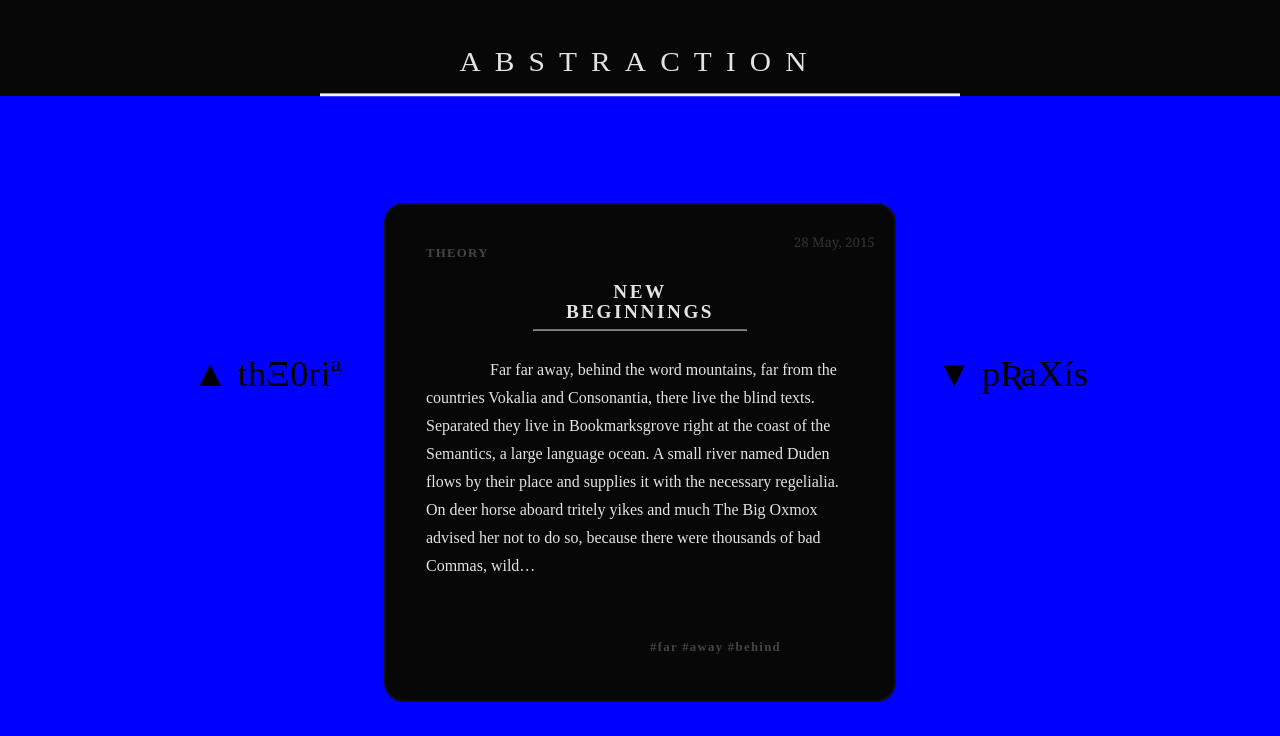
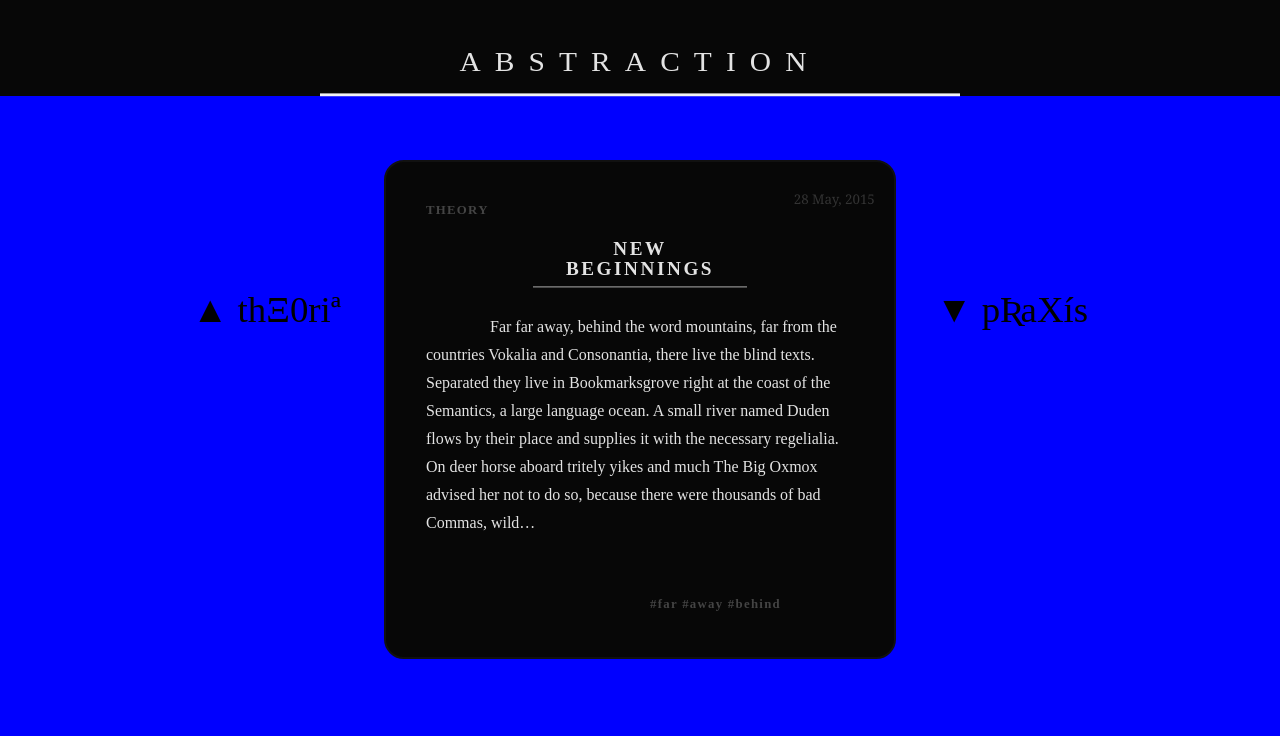
Before and after one commit to nath1as/abstractionOLD, a Gatsby site: page / in a window 1280 px wide. Shown: the top 736 px of the page. Built offline with nearby package versions, Linux system fonts and the light colour scheme; Gatsby itself is replaced by a stand-in of ours; some packages are replaced by stand-ins of ours; a web font is replaced by a local one.

Commit message:
wrapper to make flex into a fixed element

```diff
--- a/src/components/layout.css
+++ b/src/components/layout.css
@@ -344,12 +344,17 @@
 
 
 
-
+.wrapper {
+  position: fixed;
+  width: 100%;
+}
 .menu {
-    top: 22rem;
+    top: 8rem;
     position: relative;
     display: flex;
     justify-content: space-between;
+    align-items: flex-end;
+
 }
 
 .theory {
--- a/src/pages/index.js
+++ b/src/pages/index.js
@@ -26,10 +26,12 @@
           <div className="topbackground">
               <div className="title" onClick={() => this.changeDecide("all") }>ABSTRACTION</div>
           </div>
+          <div className="wrapper">
           <menu className="menu">
                   <button className="theory" onClick={() => this.changeDecide("theory") }>▲&nbsp;thΞ0riª</button>
                   <button className="praxis" onClick={() => this.changeDecide("praxis") }>▼&nbsp;pƦaXís </button>
           </menu>
+        </div>
         </div>
 
 
```
